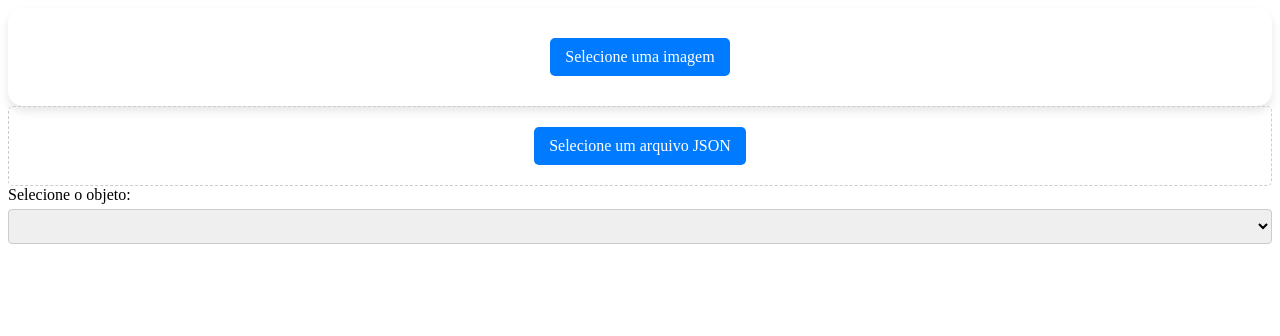
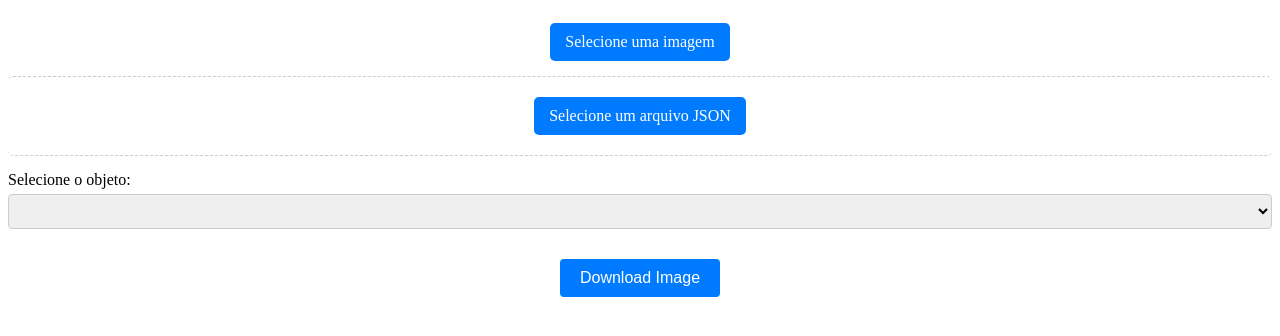
Before and after one commit to LuisPedro53/heatmap-project, a React (Vite) app: page / in a window 1280 px wide. Shown: the top 336 px of the page. Built offline with nearby package versions, Linux system fonts and the light colour scheme.

Commit message:
✨feat: Melhoria no CSS e colocado botão de download

```diff
--- a/src/App/App.css
+++ /dev/null
@@ -1,11 +0,0 @@
-.img {
-  display: block;
-  max-width: 100%;
-  height: auto;
-}
-
-.containerImg {
-  display: flex;
-  justify-content: center;
-  align-items: center;
-}
--- a/src/App/App.tsx
+++ b/src/App/App.tsx
@@ -1,104 +1,24 @@
-import { useState, useEffect, useRef } from "react";
+import { useState } from "react";
 import ImageUploader from "../components/ImageUploader/ImageUploader";
 import JsonInput from "../components/JsonInput/JsonInput";
 import ObjectSelector from "../components/ObjectSelector/ObjectSelector";
-import "./App.css"; // Importando o CSS
+import HeatmapGenerator from "../components/HeatmapGenerator/HeatmapGenerator";
 
 function App() {
   const [imageData, setImageData] = useState<File | string | null>(null);
   const [jsonData, setJsonData] = useState<string | null>(null);
   const [selectedObject, setSelectedObject] = useState<string>("");
-  const [heatmap, setHeatmap] = useState<any>(null);
-  const imgRef = useRef<HTMLImageElement>(null);
-  const containerRef = useRef<HTMLDivElement>(null);
-
-  useEffect(() => {
-    const handleImageLoad = () => {
-      if (containerRef.current && imgRef.current) {
-        const img = imgRef.current;
-        containerRef.current.style.width = `${img.width}px`;
-        containerRef.current.style.height = `${img.height}px`;
-
-        if (!heatmap) {
-          const newHeatmap = window.h337.create({
-            container: containerRef.current,
-            radius: 30,
-            maxOpacity: 1,
-            minOpacity: 0.5,
-            blur: 0.5,
-            gradient: {
-              0.1: "blue",
-              0.4: "cyan",
-              0.7: "lime",
-              1.0: "red",
-            },
-          });
-          setHeatmap(newHeatmap);
-        }
-      }
-    };
-
-    if (imageData && imgRef.current) {
-      if (imgRef.current.complete) {
-        handleImageLoad();
-      } else {
-        imgRef.current.onload = handleImageLoad;
-      }
-    }
-  }, [imageData, heatmap]);
-
-  useEffect(() => {
-    if (jsonData && heatmap) {
-      try {
-        const data = JSON.parse(jsonData);
-        const points = data.hits.hits.flatMap((hit: any) =>
-          (hit.fields["deepstream-msg"] || [])
-            .filter((msg: string) => msg.split("|")[5] === selectedObject)
-            .map((msg: string) => {
-              const [, xMin, yMin, xMax, yMax, value] = msg.split("|");
-              const x = (parseFloat(xMin) + parseFloat(xMax)) / 2;
-              const y = (parseFloat(yMin) + parseFloat(yMax)) / 2;
-              return { x, y, value: parseFloat(value) };
-            })
-        );
-
-        heatmap.setData({ max: 10, data: points });
-      } catch (error) {
-        console.error("Erro ao processar o JSON:", error);
-      }
-    }
-  }, [jsonData, heatmap, selectedObject]);
-
-  const handleJsonUpload = (data: string | File) => {
-    if (typeof data === "string") {
-      setJsonData(data);
-    } else {
-      const reader = new FileReader();
-      reader.onload = (e) => setJsonData(e.target?.result as string);
-      reader.readAsText(data);
-    }
-  };
 
   return (
-    <div className="appContainer">
+    <div>
       <ImageUploader onImageUpload={setImageData} />
-      <JsonInput onJsonUpload={handleJsonUpload} />
+      <JsonInput onJsonUpload={setJsonData} />
       <ObjectSelector jsonData={jsonData} onObjectSelect={setSelectedObject} />
-      <div className="containerImg">
-        <div className="heatmapContainer" ref={containerRef}>
-          {imageData && (
-            <img
-              ref={imgRef}
-              src={
-                typeof imageData === "string"
-                  ? imageData
-                  : URL.createObjectURL(imageData)
-              }
-              alt="Uploaded"
-            />
-          )}
-        </div>
-      </div>
+      <HeatmapGenerator
+        imageData={imageData}
+        jsonData={jsonData}
+        selectedObject={selectedObject}
+      />
     </div>
   );
 }
--- a/src/components/HeatmapGenerator/HeatmapGenerator.module.css
+++ b/src/components/HeatmapGenerator/HeatmapGenerator.module.css
@@ -1,5 +1,34 @@
-.heatmapCanvas {
+.img {
   display: block;
-  width: 100%;
+  max-width: 100%;
   height: auto;
 }
+
+.containerImg {
+  display: flex;
+  flex-direction: column;
+  justify-content: center;
+  align-items: center;
+  position: relative;
+  height: 100%;
+}
+
+.heatmapContainer {
+  position: relative;
+  overflow: hidden;
+}
+
+.downloadButton {
+  margin-top: 10px;
+  padding: 10px 20px;
+  background-color: #007bff;
+  color: #fff;
+  border: none;
+  border-radius: 4px;
+  cursor: pointer;
+  font-size: 16px;
+}
+
+.downloadButton:hover {
+  background-color: #0056b3;
+}
--- a/src/components/HeatmapGenerator/HeatmapGenerator.tsx
+++ b/src/components/HeatmapGenerator/HeatmapGenerator.tsx
@@ -1,9 +1,9 @@
-import React, { useEffect, useRef } from "react";
-import styles from "./HeatmapGenerator.module.css"; // Se você criar um arquivo CSS
+import { useState, useEffect, useRef } from "react";
+import styles from "./HeatmapGenerator.module.css";
 
 interface HeatmapGeneratorProps {
-  imageData: File | string;
-  jsonData: string;
+  imageData: File | string | null;
+  jsonData: string | null;
   selectedObject: string;
 }
 
@@ -12,77 +12,120 @@ const HeatmapGenerator: React.FC<HeatmapGeneratorProps> = ({
   jsonData,
   selectedObject,
 }) => {
-  const canvasRef = useRef<HTMLCanvasElement | null>(null);
+  const [heatmap, setHeatmap] = useState<any>(null);
+  const imgRef = useRef<HTMLImageElement>(null);
+  const containerRef = useRef<HTMLDivElement>(null);
 
   useEffect(() => {
-    if (canvasRef.current && imageData && jsonData && selectedObject) {
-      const canvas = canvasRef.current;
-      const ctx = canvas.getContext("2d");
+    const handleImageLoad = () => {
+      if (containerRef.current && imgRef.current) {
+        const img = imgRef.current;
+        containerRef.current.style.width = `${img.width}px`;
+        containerRef.current.style.height = `${img.height}px`;
 
-      if (!ctx) return;
+        if (!heatmap) {
+          const newHeatmap = window.h337.create({
+            container: containerRef.current,
+            radius: 30,
+            maxOpacity: 1,
+            minOpacity: 0.5,
+            blur: 0.5,
+            gradient: {
+              0.1: "blue",
+              0.4: "cyan",
+              0.7: "lime",
+              1.0: "red",
+            },
+          });
+          setHeatmap(newHeatmap);
+        }
+      }
+    };
 
-      // Configuração do canvas
-      const img = new Image();
-      const heatmapInstance = window.h337;
+    if (imageData && imgRef.current) {
+      if (imgRef.current.complete) {
+        handleImageLoad();
+      } else {
+        imgRef.current.onload = handleImageLoad;
+      }
+    }
+  }, [imageData, heatmap]);
 
-      if (typeof imageData === "string") {
-        img.src = imageData;
-        img.onload = () => {
-          canvas.width = img.width;
-          canvas.height = img.height;
-          ctx.drawImage(img, 0, 0);
-          generateHeatmap();
-        };
-      } else {
-        const reader = new FileReader();
-        reader.onload = (e) => {
-          img.src = e.target?.result as string;
-          img.onload = () => {
-            canvas.width = img.width;
-            canvas.height = img.height;
-            ctx.drawImage(img, 0, 0);
-            generateHeatmap();
-          };
-        };
-        reader.readAsDataURL(imageData);
-      }
-
-      const generateHeatmap = () => {
-        const heatmapData = parseJsonData(jsonData, selectedObject);
-        if (heatmapInstance && canvas) {
-          heatmapInstance
-            .create({
-              container: canvas.parentElement as HTMLElement,
-              maxOpacity: 0.6,
-              radius: 10,
-              blur: 0.9,
-              backgroundColor: "rgba(0, 0, 0, 0)",
-            })
-            .setData({ max: 100, data: heatmapData });
-        }
-      };
-
-      const parseJsonData = (json: string, objectType: string) => {
-        const data = JSON.parse(json);
+  useEffect(() => {
+    if (jsonData && heatmap) {
+      try {
+        const data = JSON.parse(jsonData);
         const points = data.hits.hits.flatMap((hit: any) =>
-          hit.fields["deepstream-msg"]
-            .filter((msg: string) => msg.split("|")[5] === objectType)
+          (hit.fields["deepstream-msg"] || [])
+            .filter((msg: string) => msg.split("|")[5] === selectedObject)
             .map((msg: string) => {
-              const [, xMin, yMin, xMax, yMax] = msg.split("|").map(parseFloat);
-              return {
-                x: (xMin + xMax) / 2,
-                y: (yMin + yMax) / 2,
-                value: 1,
-              };
+              const [, xMin, yMin, xMax, yMax, value] = msg.split("|");
+              const x = (parseFloat(xMin) + parseFloat(xMax)) / 2;
+              const y = (parseFloat(yMin) + parseFloat(yMax)) / 2;
+              return { x, y, value: parseFloat(value) };
             })
         );
 
-        return points;
-      };
+        heatmap.setData({ max: 10, data: points });
+      } catch (error) {
+        console.error("Erro ao processar o JSON:", error);
+      }
     }
-  }, [imageData, jsonData, selectedObject]);
+  }, [jsonData, heatmap, selectedObject]);
 
-  return <canvas ref={canvasRef} className={styles.heatmapCanvas}></canvas>;
+  const downloadImage = () => {
+    if (containerRef.current) {
+      const canvas = document.createElement("canvas");
+      const ctx = canvas.getContext("2d");
+      const img = imgRef.current;
+
+      if (ctx && img) {
+        canvas.width = img.width;
+        canvas.height = img.height;
+        ctx.drawImage(img, 0, 0);
+
+        if (heatmap) {
+          const heatmapCanvas = heatmap.getDataURL();
+          const heatmapImg = new Image();
+          heatmapImg.onload = () => {
+            ctx.drawImage(heatmapImg, 0, 0);
+            const link = document.createElement("a");
+            link.href = canvas.toDataURL("image/png");
+            link.download = "heatmap.png";
+            link.click();
+          };
+          heatmapImg.src = heatmapCanvas;
+        } else {
+          const link = document.createElement("a");
+          link.href = canvas.toDataURL("image/png");
+          link.download = "image.png";
+          link.click();
+        }
+      }
+    }
+  };
+
+  return (
+    <div className={styles.containerImg}>
+      <div className={styles.heatmapContainer} ref={containerRef}>
+        {imageData && (
+          <img
+            ref={imgRef}
+            src={
+              typeof imageData === "string"
+                ? imageData
+                : URL.createObjectURL(imageData)
+            }
+            alt="Uploaded"
+            className={styles.img}
+          />
+        )}
+      </div>
+      <button className={styles.downloadButton} onClick={downloadImage}>
+        Download Image
+      </button>
+    </div>
+  );
 };
 
 export default HeatmapGenerator;
--- a/src/components/ImageUploader/ImageUploader.module.css
+++ b/src/components/ImageUploader/ImageUploader.module.css
@@ -2,10 +2,9 @@
   display: flex;
   flex-direction: column;
   align-items: center;
-  padding: 30px;
+  padding: 15px;
   border-radius: 15px;
   background-color: #fff;
-  box-shadow: 0 5px 10px rgba(0, 0, 0, 0.1);
   transition: box-shadow 0.3s ease;
 }
 
--- a/src/components/ImageUploader/ImageUploader.tsx
+++ b/src/components/ImageUploader/ImageUploader.tsx
@@ -6,23 +6,14 @@ interface ImageUploaderProps {
 }
 
 const ImageUploader: React.FC<ImageUploaderProps> = ({ onImageUpload }) => {
-  const [imageUrl, setImageUrl] = useState<string>("");
   const [fileName, setFileName] = useState<string>("Selecione uma imagem");
 
   const handleFileChange = (event: ChangeEvent<HTMLInputElement>) => {
     const file = event.target.files?.[0];
     if (file) {
-      setImageUrl(URL.createObjectURL(file));
       setFileName(file.name);
       onImageUpload(file);
     }
-  };
-
-  const handleUrlChange = (event: ChangeEvent<HTMLInputElement>) => {
-    const url = event.target.value;
-    setImageUrl(url);
-    setFileName("Imagem da URL");
-    onImageUpload(url);
   };
 
   return (
--- a/src/components/JsonInput/JsonInput.module.css
+++ b/src/components/JsonInput/JsonInput.module.css
@@ -3,8 +3,14 @@
   flex-direction: column;
   align-items: center;
   padding: 20px;
-  border: 1px dashed #ccc;
+  border-top: 1px dashed #ccc;
+  border-bottom: 1px dashed #ccc;
   border-radius: 5px;
+  transition: box-shadow 0.3s ease;
+}
+
+.jsonInputContainer:hover {
+  box-shadow: 0 8px 15px rgba(0, 0, 0, 0.15);
 }
 
 .fileInput {
--- a/src/components/ObjectSelector/ObjectSelector.module.css
+++ b/src/components/ObjectSelector/ObjectSelector.module.css
@@ -2,6 +2,7 @@
   display: flex;
   flex-direction: column;
   margin-bottom: 20px;
+  margin-top: 15px;
 }
 
 .objectSelectorContainer label {
```
